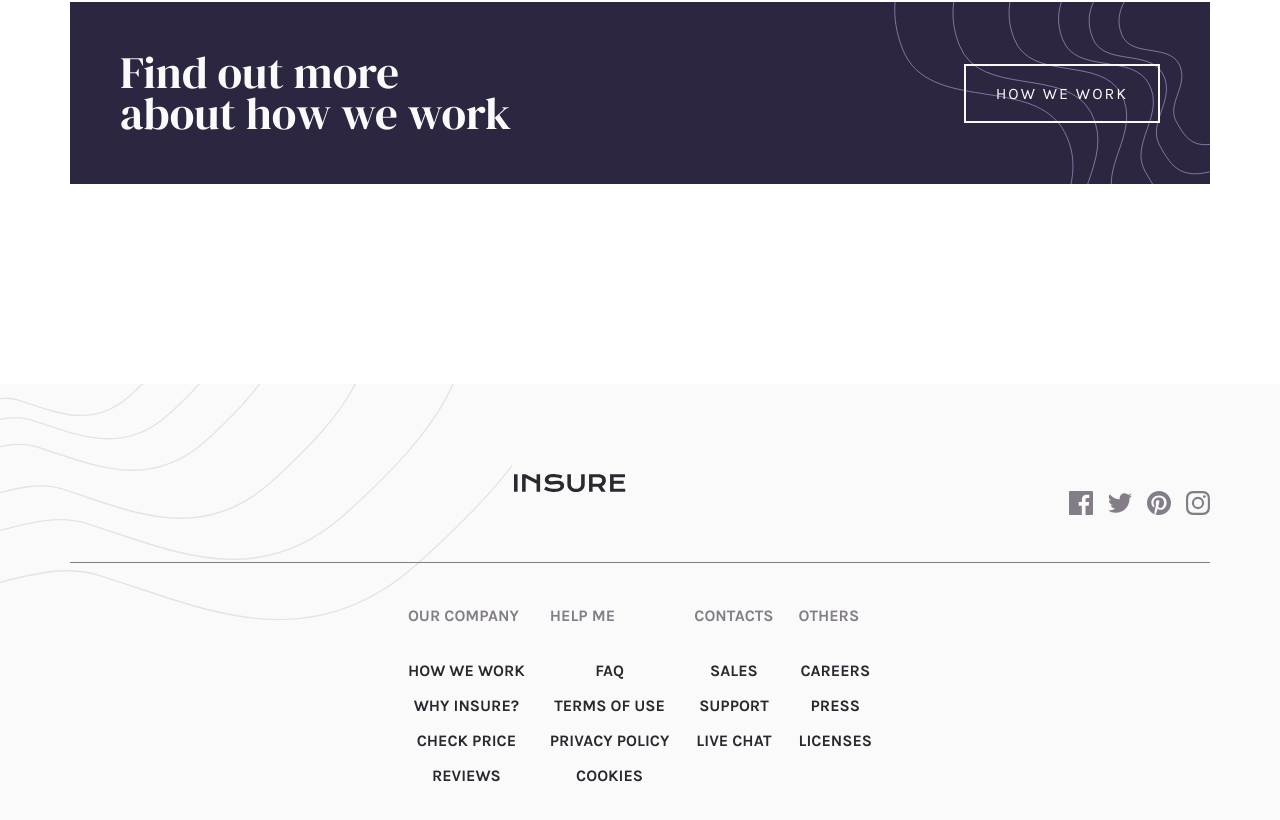
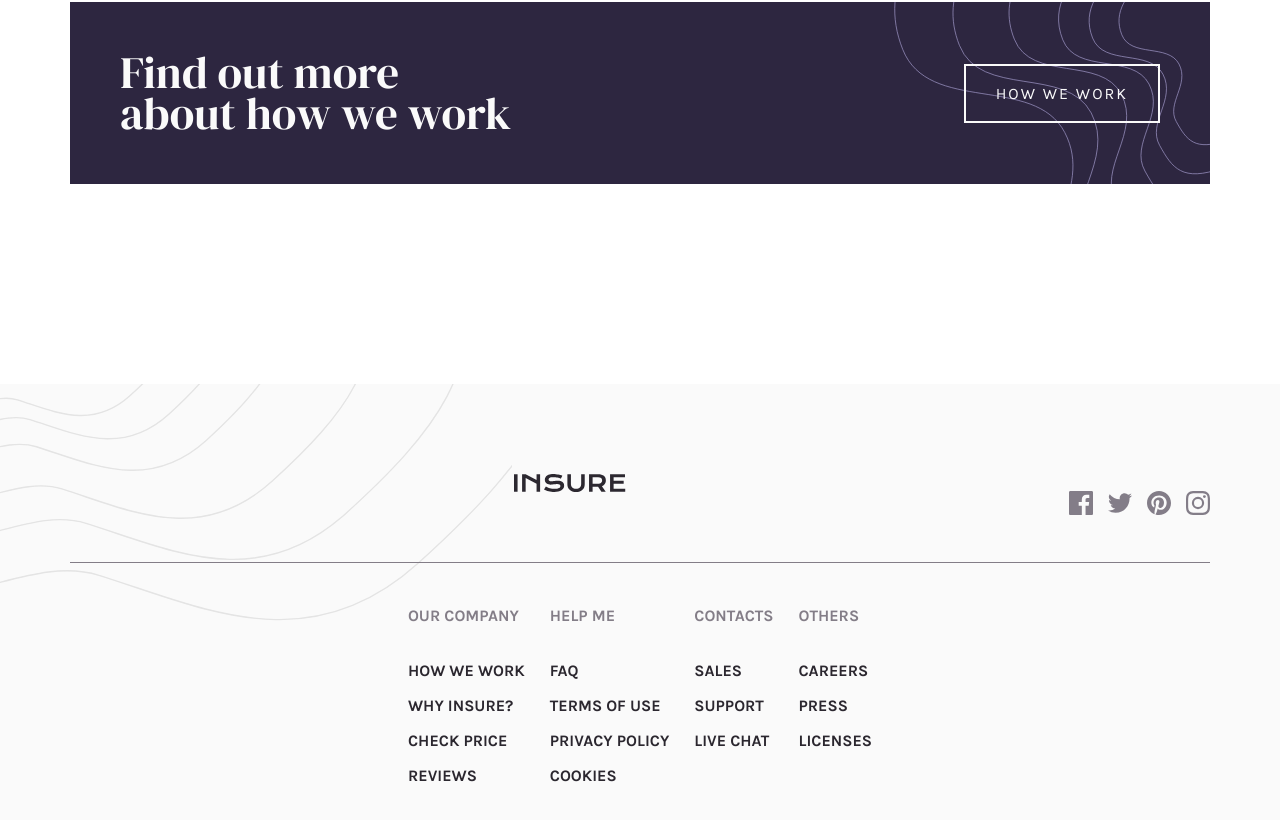
Before and after one commit to higor-costa/pagina-de-destino-insure, a React (Vite) app: page / in a window 1280 px wide. Shown: the part 1515-2335 px from the top of the page. Built offline with nearby package versions, Linux system fonts and the light colour scheme.

Commit message:
Ajusta alinhamento da lista de links do rodapé

```diff
--- a/src/style/components/Footer.module.scss
+++ b/src/style/components/Footer.module.scss
@@ -86,6 +86,9 @@ footer {
     @include displayFlex;
     flex-direction: column;
     gap: 10px;
+    @include device(m) {
+      align-items: flex-start;
+    }
 
     a {
       color: $violeta-muito-escuro;
```
